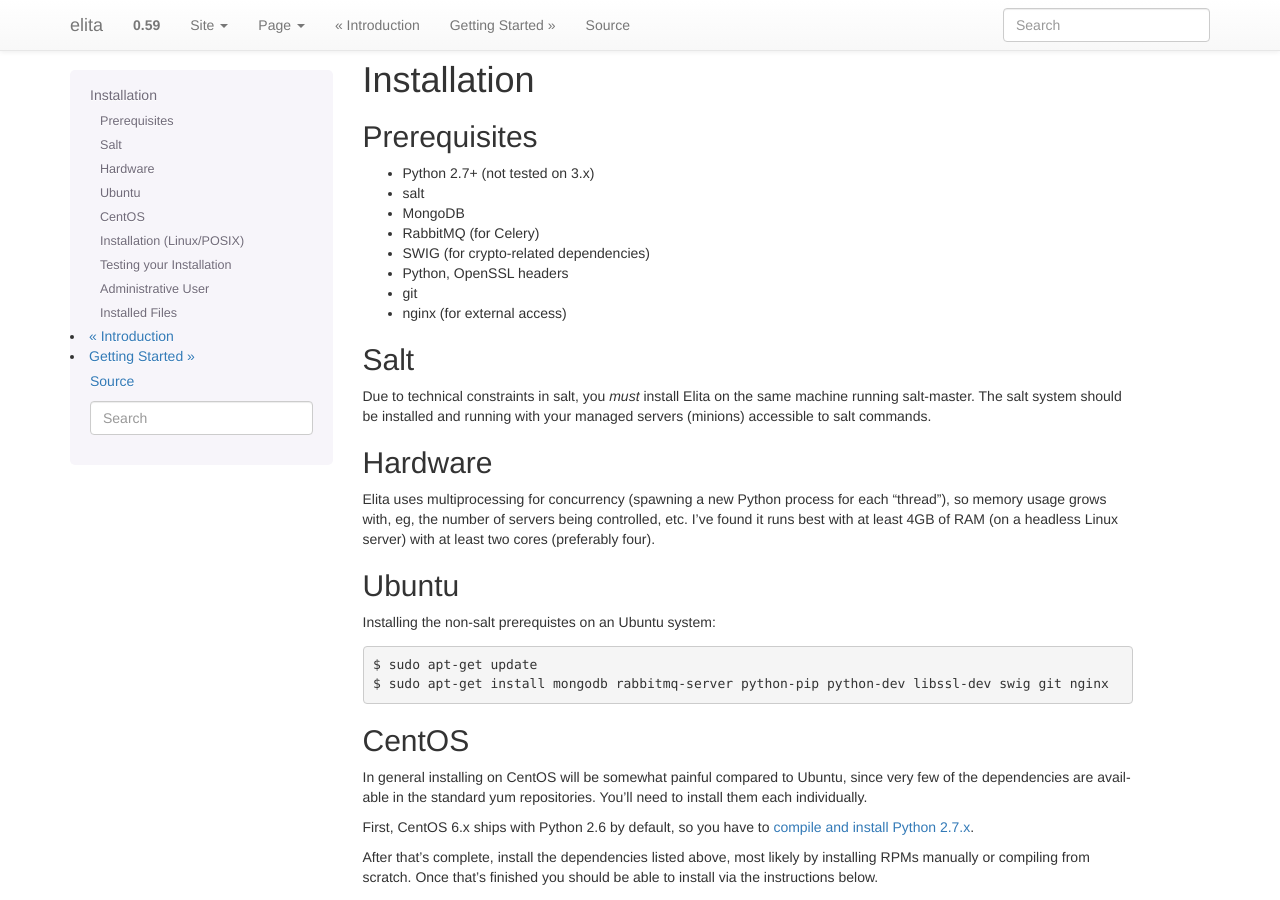
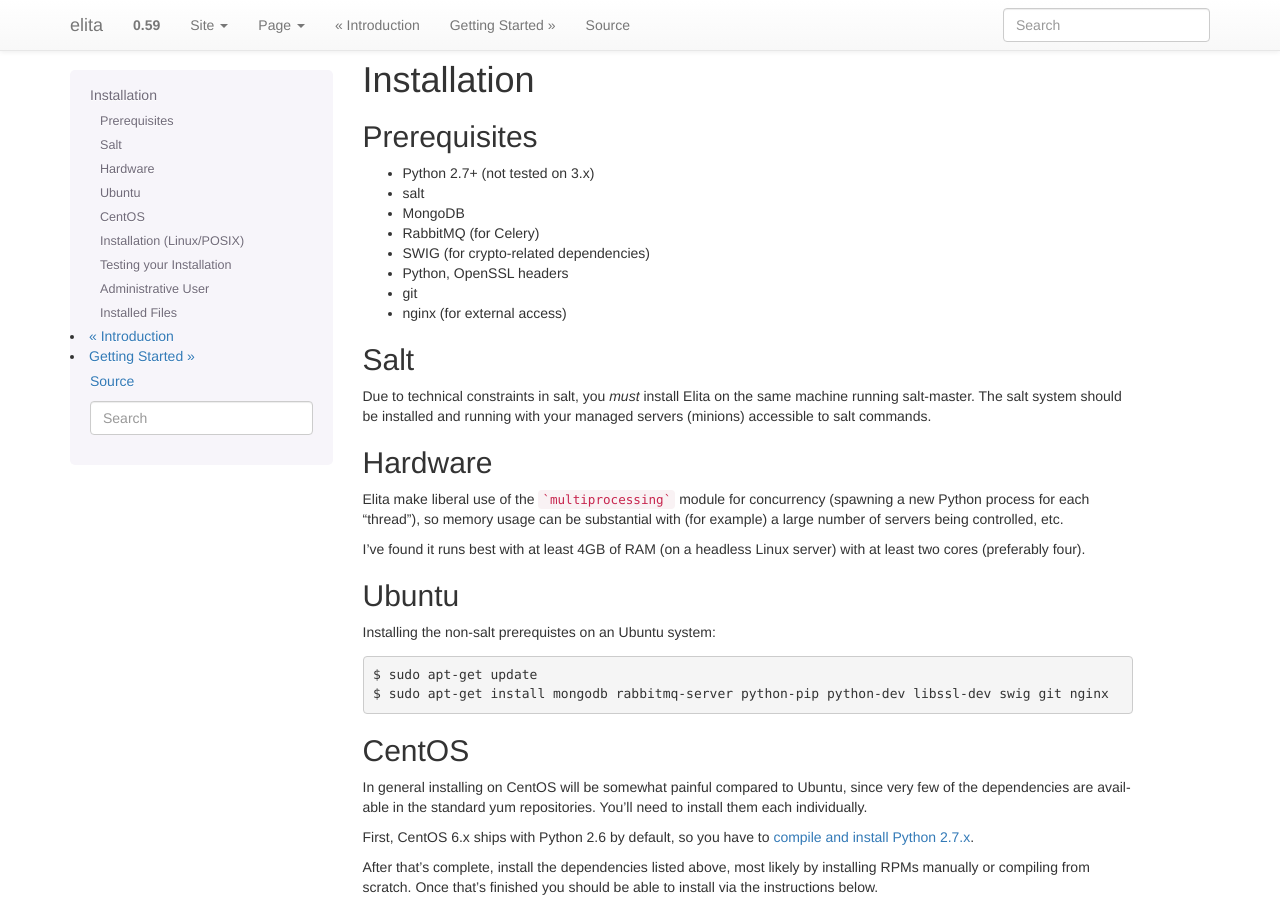
Before and after one commit to bkeroack/elita, a Sphinx documentation site: the page built from doc/install.rst, in a window 1280 px wide and 900 px high. Built offline with Sphinx 7.4.7, drawn with Linux system fonts in a browser that asks for light colours.

Commit message:
hardware

````diff
--- a/doc/install.rst
+++ b/doc/install.rst
@@ -27,9 +27,10 @@ system should be installed and running with your managed servers (minions) acces
 Hardware
 --------
 
-Elita uses multiprocessing for concurrency (spawning a new Python process for each "thread"), so memory usage grows
-with, eg, the number of servers being controlled, etc. I've found it runs best with at least 4GB of RAM (on a headless
-Linux server) with at least two cores (preferably four).
+Elita make liberal use of the ```multiprocessing``` module for concurrency (spawning a new Python process for each "thread"),
+so memory usage can be substantial with (for example) a large number of servers being controlled, etc.
+
+I've found it runs best with at least 4GB of RAM (on a headless Linux server) with at least two cores (preferably four).
 
 
 Ubuntu
````
